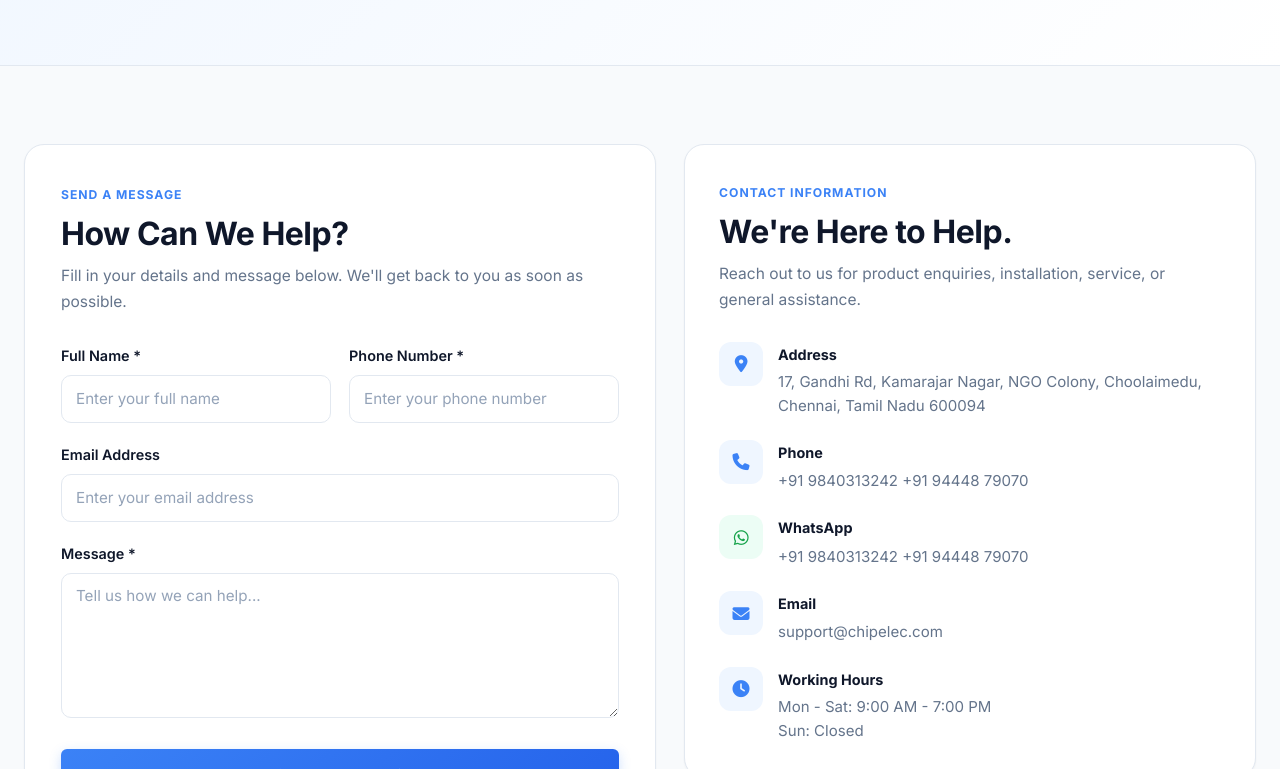
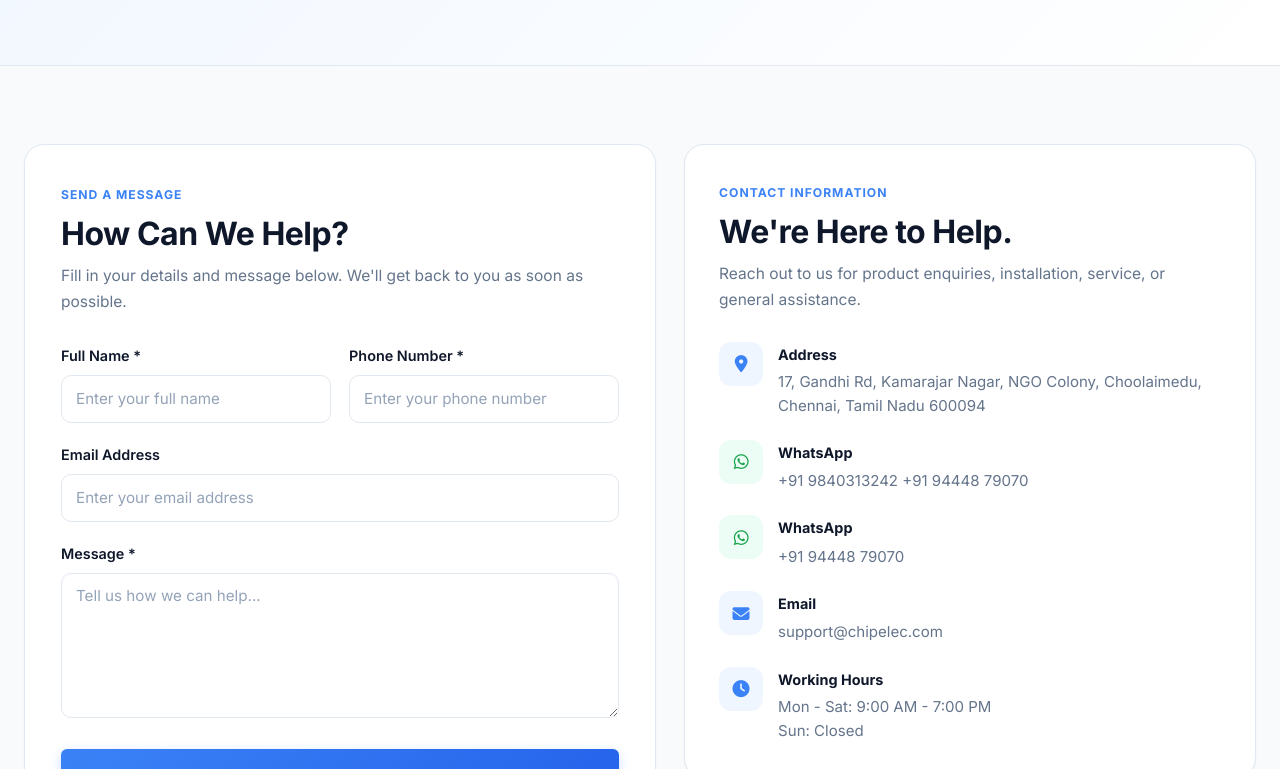
Before and after one commit to trigen2026tech/chipelec-power-system, a plain HTML site: page website/contact.html in a window 1280 px wide. Shown: the part 410-1179 px from the top of the page. Drawn offline with Linux system fonts and the light colour scheme.

Commit message:
Backup before UI refinement

```diff
--- a/website/contact.html
+++ b/website/contact.html
@@ -193,24 +193,6 @@
                                 </div>
                             </div>
 
-
-                            <div class="contact-info-item">
-                                <div class="contact-info-icon">
-                                    <i class="fas fa-phone"></i>
-                                </div>
-
-                                <div class="contact-info-content">
-                                    <span>Phone</span>
-                                    <a href="tel:+919840313242">
-                                        +91 9840313242
-                                    </a>
-                                    <a href="tel:+919444879070">
-                                        +91 94448 79070
-                                    </a>
-                                </div>
-                            </div>
-
-
                             <div class="contact-info-item">
                                 <div class="contact-info-icon contact-whatsapp-icon">
                                     <i class="fab fa-whatsapp"></i>
@@ -235,6 +217,22 @@
                                 </div>
                             </div>
 
+                            <div class="contact-info-item">
+                                <div class="contact-info-icon contact-whatsapp-icon">
+                                    <i class="fab fa-whatsapp"></i>
+                                </div>
+
+                                <div class="contact-info-content">
+                                    <span>WhatsApp</span>
+                                    <a
+                                        href="https://wa.me/919444879070"
+                                        target="_blank"
+                                        rel="noopener noreferrer"
+                                    >
+                                        +91 94448 79070
+                                    </a>
+                                </div>
+                            </div>
 
                             <div class="contact-info-item">
                                 <div class="contact-info-icon">
```
